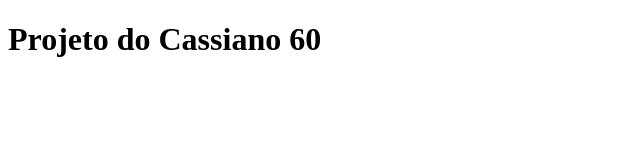
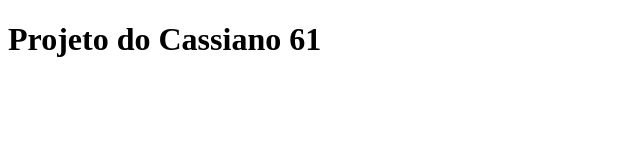
Before and after one commit to cassiano91/curso-git, a plain HTML site: page index.html in a window 1280 px wide. Shown: the full height of the page, 0-640 px from the left. Drawn offline with Linux system fonts and the light colour scheme.

Commit message:
teste 61

```diff
--- a/index.html
+++ b/index.html
@@ -4,6 +4,6 @@
 		<title>GIT</title>
 	</head>
 	<body>
-		<h1>Projeto do Cassiano 60</h1>
+		<h1>Projeto do Cassiano 61</h1>
 	</body>
 </html>
```
